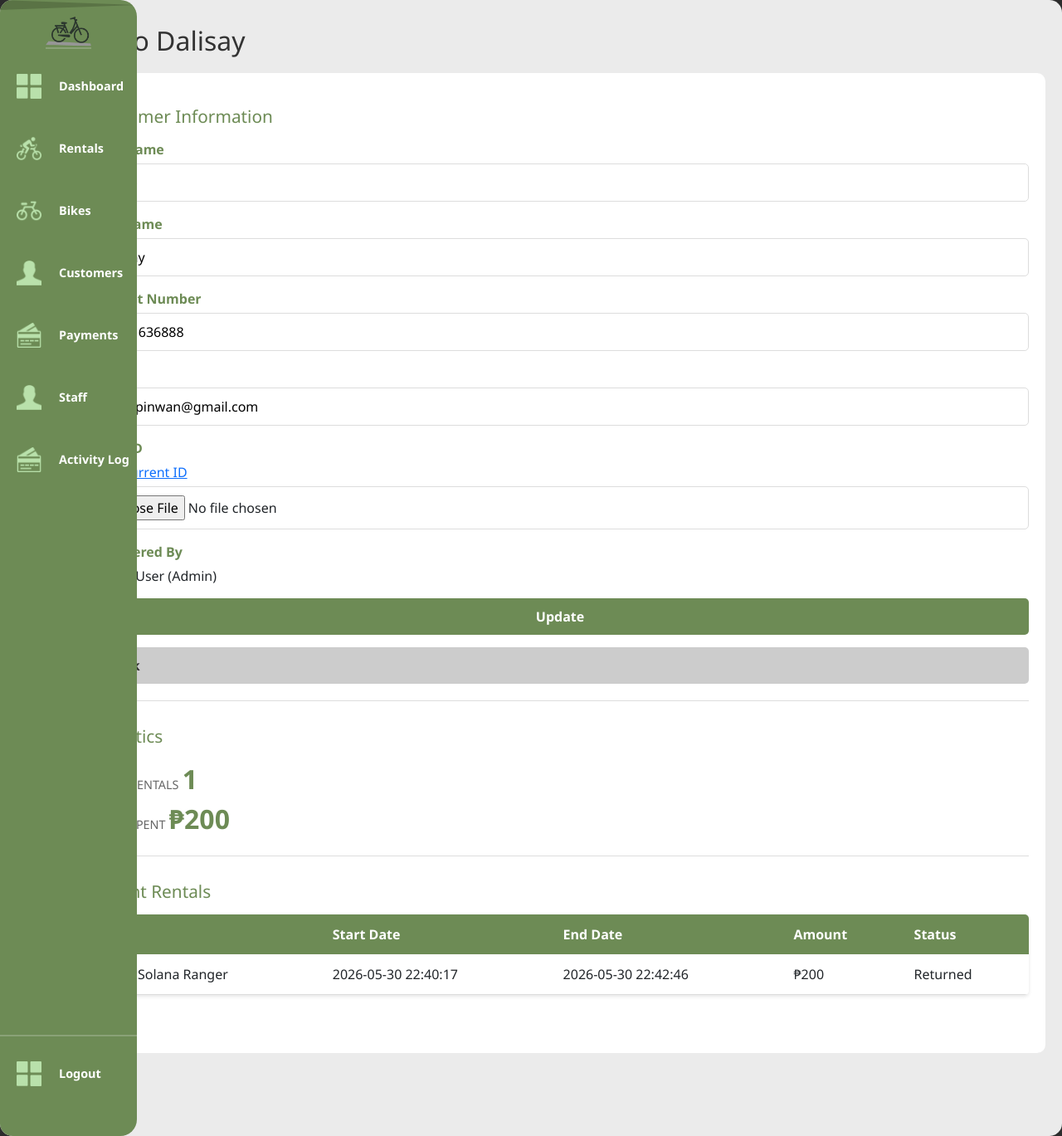
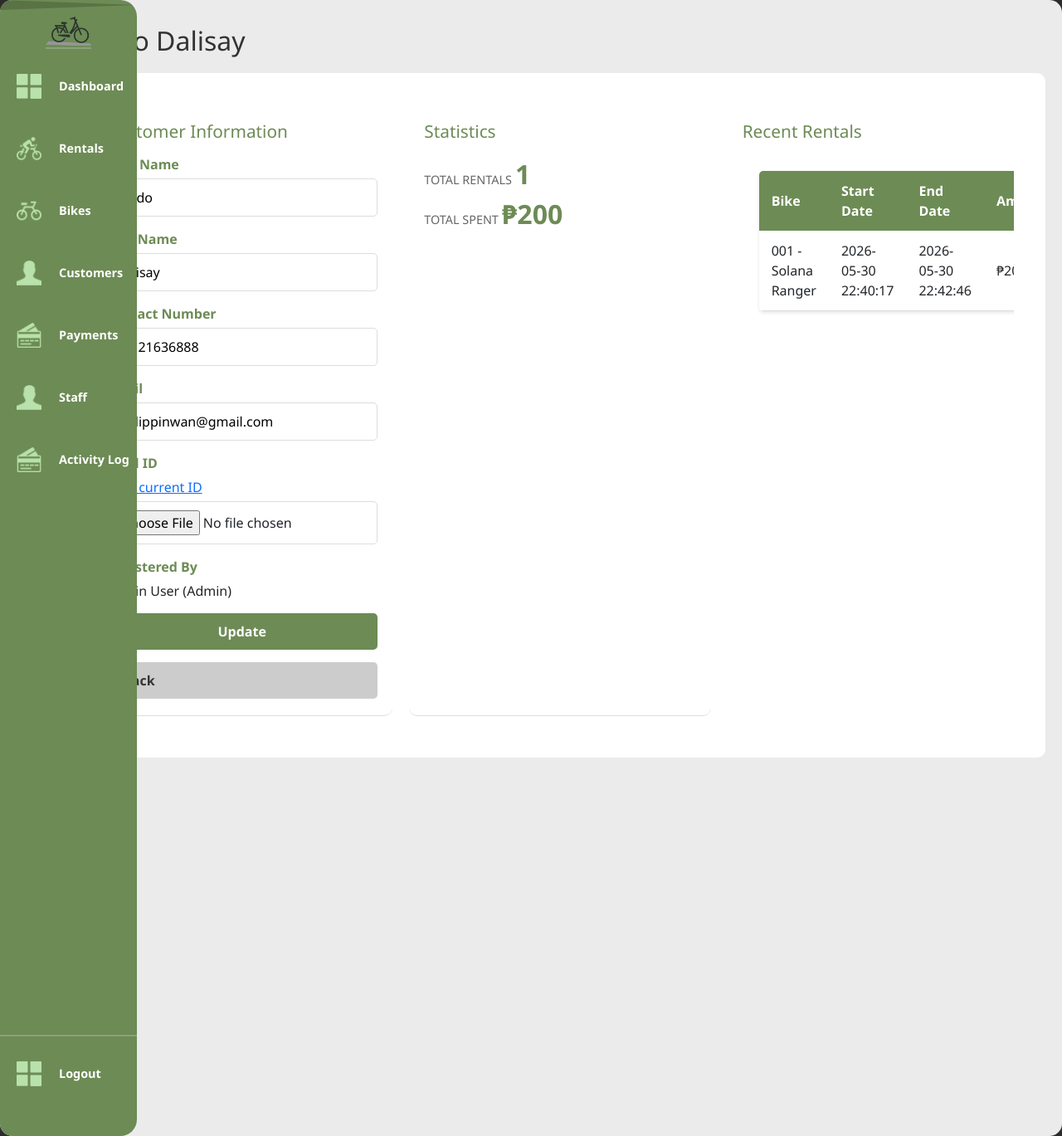
Before and after one commit to mireuka3l/test-wheeliee, a Flask app: page /customer/1 in a window 1280 px wide. Shown: the whole page at 83% size. Run offline with Flask 3, Linux system fonts and the light colour scheme; the visitor is signed in with stand-in values (Sample User, id 1); data comes from the database, SQL or seed files in the repository; parts of the project's set-up code (start-up, migrations or seed data) failed here and were passed over; some libraries are stand-ins or nearby versions.

Commit message:
made displayed tabs scrollable if needed

```diff
--- a/static/style.css
+++ b/static/style.css
@@ -231,6 +231,8 @@ body {
     opacity: 1;
     flex-direction: column;
     margin-left: var(--sidebar-collapsed); /* Creates space for the collapsed sidebar */
+    height: 100%;
+    overflow: auto;
 }
 
 .top-bar {
@@ -264,6 +266,27 @@ body {
     max-height: calc(100vh - 260px);
     padding: 20px;
     box-sizing: border-box;
+}
+
+/* ================= DETAIL PANES (SCROLLABLE) ================= */
+.detail-container {
+    display: flex;
+    gap: 20px;
+    padding: 20px;
+    box-sizing: border-box;
+}
+.detail-section {
+    flex: 1 1 0;
+    background: #fff;
+    padding: 18px;
+    border-radius: 10px;
+    max-height: calc(100vh - 240px);
+    overflow-y: auto;
+}
+
+@media (max-width: 900px) {
+    .detail-container { flex-direction: column; }
+    .detail-section { max-height: none; }
 }
 
 /* ================= FORMS ================= */
--- a/templates/customer_detail.html
+++ b/templates/customer_detail.html
@@ -59,6 +59,7 @@
 
     <div class="detail-section">
         <h2>Recent Rentals</h2>
+        <div class="scroll-table-container">
         <table>
             <thead>
                 <tr>
@@ -81,6 +82,7 @@
                 {% endfor %}
             </tbody>
         </table>
+        </div>
     </div>
 </div>
 {% endblock %}
```
Also changed, not shown: templates/bike_registry.html (+5 -3 lines), templates/customers.html (+5 -3 lines), templates/payments.html (+5 -3 lines), templates/rentals.html (+5 -3 lines), templates/staff.html (+5 -3 lines).
